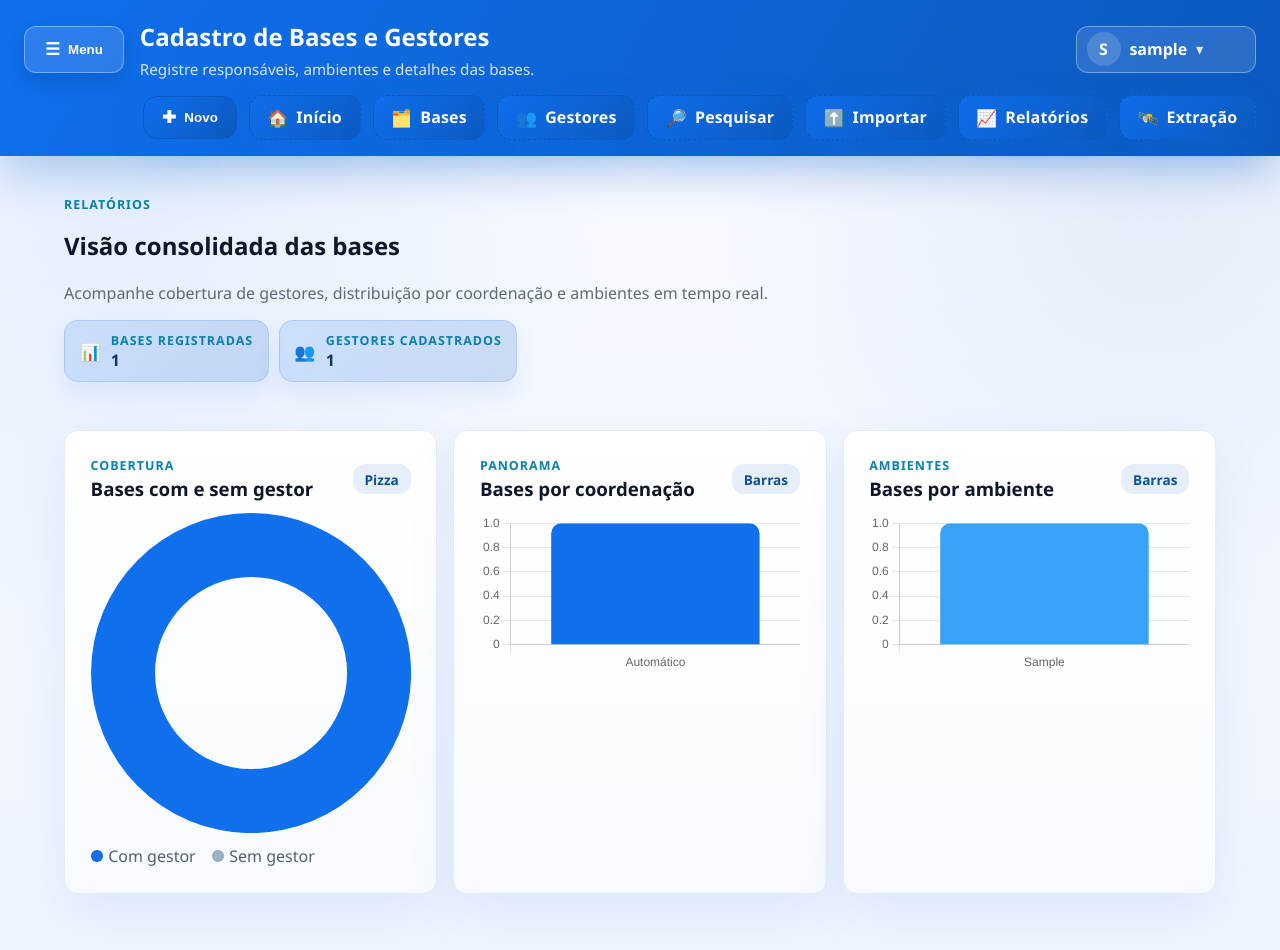
After one commit to leandrojtv/Arquivos, a Flask app: page /relatorios in a window 1280 px wide. The commit adds this page. Run offline with Flask 3, Linux system fonts and the light colour scheme; the visitor is signed in with stand-in values (Sample User, id 1); data comes from the database, SQL or seed files in the repository; tables that the repository leaves empty hold one stand-in row (values such as "Sample post").

Commit message:
Add reports dashboard

```diff
--- a/app.py
+++ b/app.py
@@ -661,6 +661,49 @@ def landing():
     return render_template("landing.html", total_bases=total_bases, total_gestors=total_gestors)
 
 
+@app.route("/relatorios")
+@login_required
+def reports():
+    coverage = query_db(
+        """
+        SELECT
+            SUM(CASE WHEN gestor_id IS NULL THEN 1 ELSE 0 END) AS sem_gestor,
+            SUM(CASE WHEN gestor_id IS NOT NULL THEN 1 ELSE 0 END) AS com_gestor
+        FROM bases
+        """
+    )[0]
+    coord_rows = query_db(
+        """
+        SELECT COALESCE(g.coordenacao, 'Sem coordenação') as label, COUNT(*) as total
+        FROM bases b
+        LEFT JOIN gestors g ON g.id = b.gestor_id
+        GROUP BY label
+        ORDER BY total DESC, label ASC
+        """
+    )
+    env_rows = query_db(
+        """
+        SELECT COALESCE(NULLIF(TRIM(ambiente), ''), 'Sem ambiente') as label, COUNT(*) as total
+        FROM bases
+        GROUP BY label
+        ORDER BY total DESC, label ASC
+        """
+    )
+
+    data = {
+        "total_gestors": query_db("SELECT COUNT(*) as total FROM gestors")[0]["total"],
+        "total_bases": (coverage["sem_gestor"] or 0) + (coverage["com_gestor"] or 0),
+        "coverage_labels": ["Com gestor", "Sem gestor"],
+        "coverage_values": [coverage["com_gestor"] or 0, coverage["sem_gestor"] or 0],
+        "coord_labels": [row["label"] or "Sem coordenação" for row in coord_rows],
+        "coord_values": [row["total"] for row in coord_rows],
+        "env_labels": [row["label"] or "Sem ambiente" for row in env_rows],
+        "env_values": [row["total"] for row in env_rows],
+    }
+
+    return render_template("reports.html", **data)
+
+
 def get_gestors(term=None):
     if term:
         like_term = f"%{term}%"
--- a/static/style.css
+++ b/static/style.css
@@ -762,6 +762,100 @@ table td.compact {
   margin-bottom: 0;
 }
 
+.section-heading {
+  display: flex;
+  justify-content: space-between;
+  align-items: center;
+  gap: 1rem;
+  flex-wrap: wrap;
+}
+
+.stat-chips {
+  display: flex;
+  gap: 0.65rem;
+  flex-wrap: wrap;
+}
+
+.chip {
+  display: inline-flex;
+  align-items: center;
+  gap: 0.65rem;
+  border-radius: 14px;
+  padding: 0.65rem 0.9rem;
+  border: 1.5px solid rgba(15, 111, 237, 0.15);
+  background: rgba(255, 255, 255, 0.85);
+  box-shadow: 0 12px 24px rgba(12, 89, 190, 0.08);
+}
+
+.chip.primary {
+  background: linear-gradient(135deg, rgba(15, 111, 237, 0.14), rgba(12, 89, 190, 0.18));
+  color: #0a3a66;
+}
+
+.reports-grid {
+  display: grid;
+  grid-template-columns: repeat(auto-fit, minmax(280px, 1fr));
+  gap: 1rem;
+}
+
+.chart-card {
+  display: flex;
+  flex-direction: column;
+  gap: 0.75rem;
+}
+
+.card-header {
+  display: flex;
+  justify-content: space-between;
+  align-items: center;
+  gap: 0.5rem;
+}
+
+.card-header h3 {
+  margin: 0.15rem 0 0 0;
+}
+
+.tag {
+  background: rgba(12, 89, 190, 0.1);
+  color: #0b5394;
+  border-radius: 12px;
+  padding: 0.35rem 0.75rem;
+  font-weight: 700;
+  font-size: 0.85rem;
+}
+
+.chart-wrapper {
+  position: relative;
+  min-height: 260px;
+}
+
+.chart-legend {
+  list-style: none;
+  display: flex;
+  gap: 1rem;
+  padding: 0;
+  margin: 0.75rem 0 0 0;
+  color: #52606d;
+  flex-wrap: wrap;
+}
+
+.chart-legend .dot {
+  width: 12px;
+  height: 12px;
+  border-radius: 999px;
+  display: inline-flex;
+  margin-right: 0.35rem;
+  border: 2px solid rgba(0, 0, 0, 0.05);
+}
+
+.dot-primary {
+  background: #0f6fed;
+}
+
+.dot-muted {
+  background: #9fb3c8;
+}
+
 @media (max-width: 900px) {
   .header-main {
     align-items: flex-start;
--- a/templates/base.html
+++ b/templates/base.html
@@ -45,6 +45,7 @@
           <a class="button nav-button ghost" href="{{ url_for('list_gestors') }}"><span class="icon">👥</span><span>Gestores</span></a>
           <a class="button nav-button ghost" href="{{ url_for('search') }}"><span class="icon">🔎</span><span>Pesquisar</span></a>
           <a class="button nav-button ghost" href="{{ url_for('import_records') }}"><span class="icon">⬆️</span><span>Importar</span></a>
+          <a class="button nav-button ghost" href="{{ url_for('reports') }}"><span class="icon">📈</span><span>Relatórios</span></a>
           <a class="button nav-button ghost" href="{{ url_for('extraction_menu') }}"><span class="icon">🛰️</span><span>Extração</span></a>
         </div>
         {% else %}
--- /dev/null
+++ b/templates/reports.html
@@ -0,0 +1,158 @@
+{% extends "base.html" %}
+{% block title %}Relatórios | Gestão de Bases{% endblock %}
+{% block content %}
+<section class="section-header">
+  <p class="eyebrow">Relatórios</p>
+  <div class="section-heading">
+    <div>
+      <h2>Visão consolidada das bases</h2>
+      <p class="muted">Acompanhe cobertura de gestores, distribuição por coordenação e ambientes em tempo real.</p>
+    </div>
+    <div class="stat-chips">
+      <div class="chip primary">
+        <span class="icon">📊</span>
+        <div>
+          <p class="eyebrow">Bases registradas</p>
+          <strong>{{ total_bases }}</strong>
+        </div>
+      </div>
+      <div class="chip primary">
+        <span class="icon">👥</span>
+        <div>
+          <p class="eyebrow">Gestores cadastrados</p>
+          <strong>{{ total_gestors }}</strong>
+        </div>
+      </div>
+    </div>
+  </div>
+</section>
+
+<section class="reports-grid">
+  <div class="card chart-card">
+    <div class="card-header">
+      <div>
+        <p class="eyebrow">Cobertura</p>
+        <h3>Bases com e sem gestor</h3>
+      </div>
+      <div class="tag">Pizza</div>
+    </div>
+    <div class="chart-wrapper">
+      <canvas id="coverageChart" aria-label="Gráfico de bases com e sem gestor"></canvas>
+      <ul class="chart-legend">
+        <li><span class="dot dot-primary"></span>Com gestor</li>
+        <li><span class="dot dot-muted"></span>Sem gestor</li>
+      </ul>
+    </div>
+  </div>
+
+  <div class="card chart-card">
+    <div class="card-header">
+      <div>
+        <p class="eyebrow">Panorama</p>
+        <h3>Bases por coordenação</h3>
+      </div>
+      <div class="tag">Barras</div>
+    </div>
+    <div class="chart-wrapper">
+      <canvas id="coordChart" aria-label="Gráfico de bases por coordenação"></canvas>
+    </div>
+  </div>
+
+  <div class="card chart-card">
+    <div class="card-header">
+      <div>
+        <p class="eyebrow">Ambientes</p>
+        <h3>Bases por ambiente</h3>
+      </div>
+      <div class="tag">Barras</div>
+    </div>
+    <div class="chart-wrapper">
+      <canvas id="envChart" aria-label="Gráfico de bases por ambiente"></canvas>
+    </div>
+  </div>
+</section>
+
+<script src="https://cdn.jsdelivr.net/npm/chart.js"></script>
+<script>
+  const coverageLabels = {{ coverage_labels|tojson }};
+  const coverageValues = {{ coverage_values|tojson }};
+  const coordLabels = {{ coord_labels|tojson }};
+  const coordValues = {{ coord_values|tojson }};
+  const envLabels = {{ env_labels|tojson }};
+  const envValues = {{ env_values|tojson }};
+
+  const palette = ["#0f6fed", "#7cc4ff", "#36a3f7", "#9dd5ff", "#1d9bf0", "#74a9f2", "#b7d8ff", "#5090ea"];
+  const muted = "#cbd5e1";
+
+  const renderChart = (ctxId, config) => {
+    const ctx = document.getElementById(ctxId);
+    if (!ctx) return;
+    return new Chart(ctx, config);
+  };
+
+  renderChart("coverageChart", {
+    type: "doughnut",
+    data: {
+      labels: coverageLabels,
+      datasets: [
+        {
+          data: coverageValues,
+          backgroundColor: [palette[0], palette[1] || muted],
+          borderWidth: 0,
+        },
+      ],
+    },
+    options: {
+      responsive: true,
+      plugins: {
+        legend: { display: false },
+      },
+      cutout: "60%",
+    },
+  });
+
+  renderChart("coordChart", {
+    type: "bar",
+    data: {
+      labels: coordLabels,
+      datasets: [
+        {
+          label: "Bases",
+          data: coordValues,
+          backgroundColor: coordLabels.map((_, idx) => palette[idx % palette.length]),
+          borderRadius: 10,
+        },
+      ],
+    },
+    options: {
+      scales: {
+        x: { ticks: { autoSkip: false, maxRotation: 45, minRotation: 0 } },
+        y: { beginAtZero: true, precision: 0 },
+      },
+      plugins: { legend: { display: false } },
+    },
+  });
+
+  renderChart("envChart", {
+    type: "bar",
+    data: {
+      labels: envLabels,
+      datasets: [
+        {
+          label: "Bases",
+          data: envValues,
+          backgroundColor: envLabels.map((_, idx) => palette[(idx + 2) % palette.length]),
+          borderRadius: 10,
+        },
+      ],
+    },
+    options: {
+      scales: {
+        x: { ticks: { autoSkip: false, maxRotation: 45, minRotation: 0 } },
+        y: { beginAtZero: true, precision: 0 },
+      },
+      plugins: { legend: { display: false } },
+    },
+  });
+</script>
+{% endblock %}
```
Also changed, not shown: README.md.
